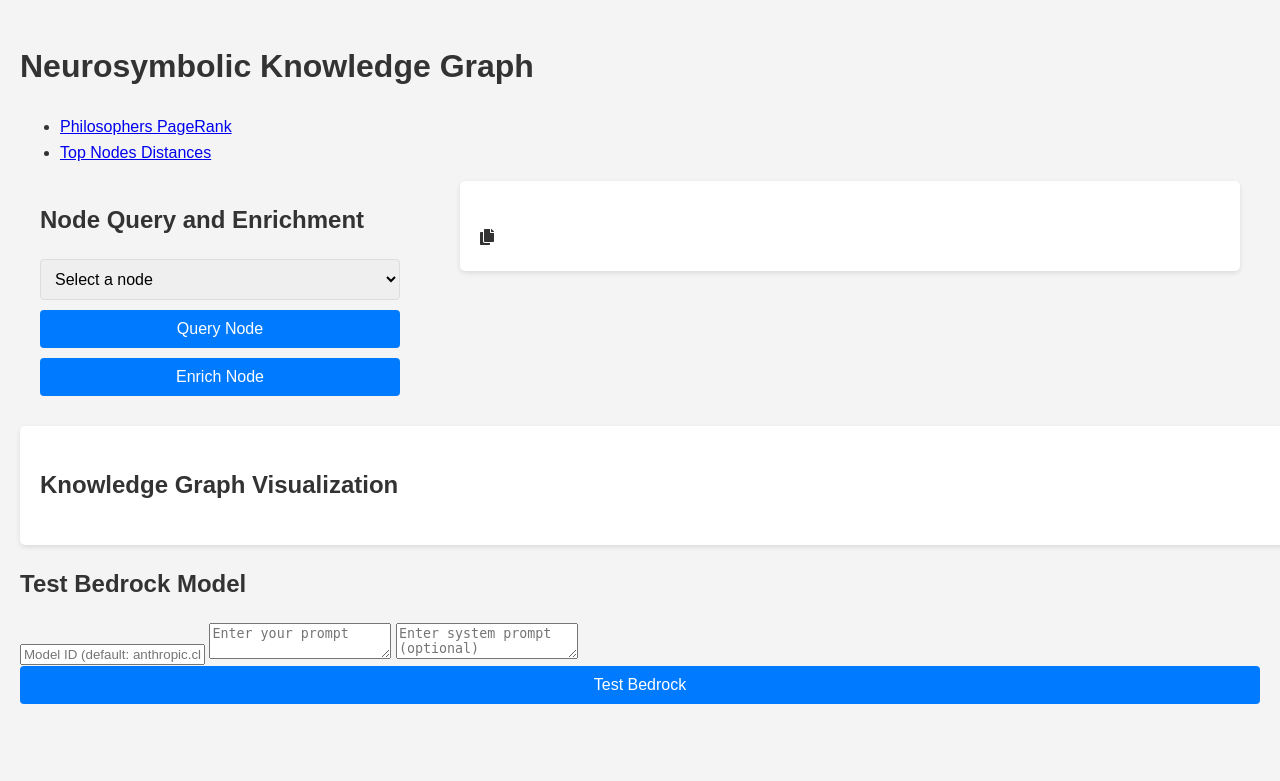
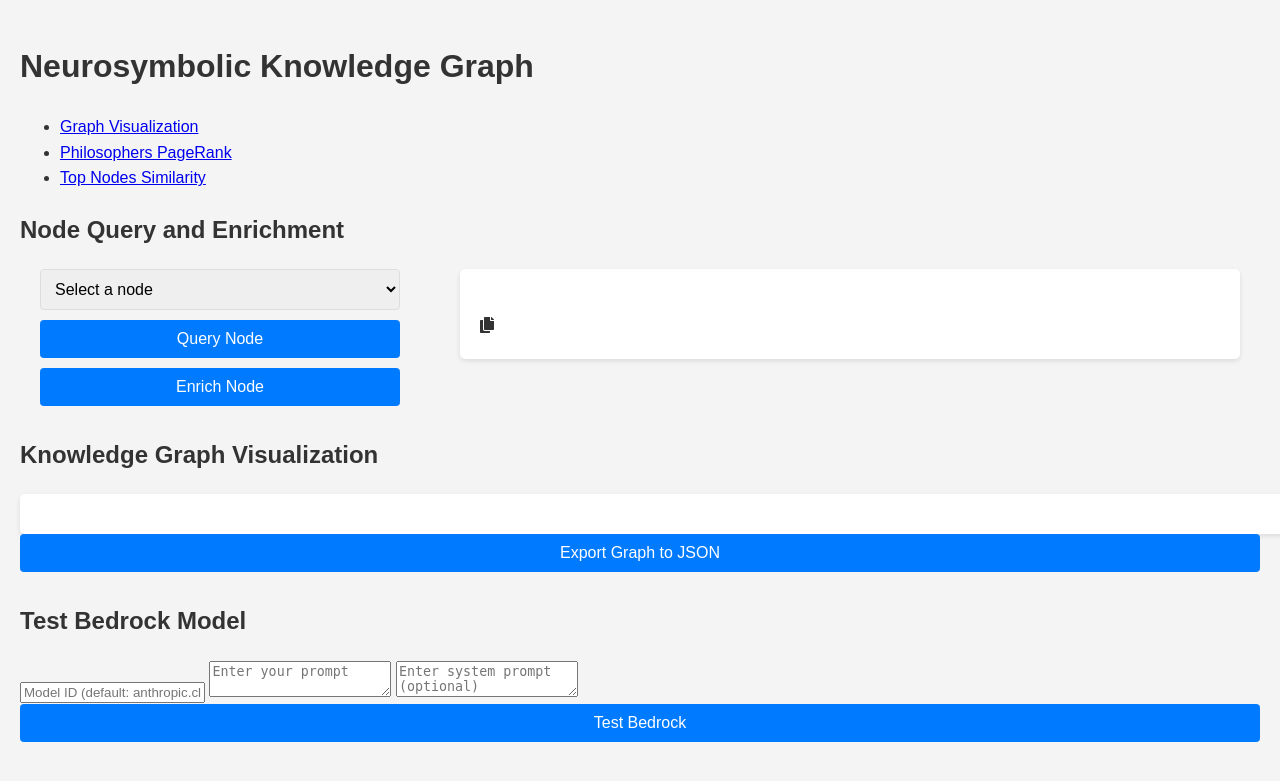
Before and after one commit to jwalsh/neuro-graph-dynamics, a Flask app: page / in a window 1280 px wide. Shown: the top 781 px of the page. Run offline with Flask 3, Linux system fonts and the light colour scheme; data that the repository does not hold is empty; parts of the project's set-up code (start-up, migrations or seed data) failed here and were passed over.

```diff
--- a/app.py
+++ b/app.py
@@ -47,9 +47,15 @@ kg.load_graph()  # Load existing graph if available
 @app.route('/')
 def index():
     return render_template('index.html', additional_links=[
+        {'url': '/visualize', 'text': 'Graph Visualization'},
         {'url': '/philosophers_pagerank', 'text': 'Philosophers PageRank'},
-        {'url': '/top_nodes_distances', 'text': 'Top Nodes Distances'}
+        {'url': '/top_nodes_distances', 'text': 'Top Nodes Similarity'}
     ])
+
+@app.route('/export_json', methods=['GET'])
+def export_json():
+    graph_data = kg.get_graph_data()
+    return jsonify(graph_data)
 
 @app.route('/bedrock_models', methods=['GET'])
 def get_bedrock_models():
--- a/templates/index.html
+++ b/templates/index.html
@@ -22,9 +22,10 @@
         </ul>
     </nav>
     <main>
+        <section id="node-operations">
+            <h2>Node Query and Enrichment</h2>
             <div class="container">
                 <div class="left-column">
-                <h2>Node Query and Enrichment</h2>
                     <select id="node-select">
                         <option value="">Select a node</option>
                     </select>
@@ -38,18 +39,24 @@
                     </div>
                 </div>
             </div>
+        </section>
+
+        <section id="graph-visualization">
+            <h2>Knowledge Graph Visualization</h2>
             <div id="graph-container">
-            <h2>Knowledge Graph Visualization</h2>
                 <div id="mermaid-graph"></div>
             </div>
-        <div id="bedrock-test">
+            <button id="export-json-btn">Export Graph to JSON</button>
+        </section>
+
+        <section id="bedrock-test">
             <h2>Test Bedrock Model</h2>
             <input type="text" id="bedrock-model-id" placeholder="Model ID (default: anthropic.claude-v2)">
             <textarea id="bedrock-prompt" placeholder="Enter your prompt"></textarea>
             <textarea id="bedrock-system-prompt" placeholder="Enter system prompt (optional)"></textarea>
             <button id="test-bedrock-btn">Test Bedrock</button>
             <div id="bedrock-response"></div>
-        </div>
+        </section>
     </main>
 
     <script>
@@ -157,6 +164,11 @@
                 });
             });
 
+            // Export JSON
+            $('#export-json-btn').click(function() {
+                window.location.href = '/export_json';
+            });
+
             // Load and render graph
             function loadAndRenderGraph() {
                 $.get('/graph_data', function(data) {
```
Also changed, not shown: 1 other file. Lines whose indentation alone changed are shown as unchanged.
